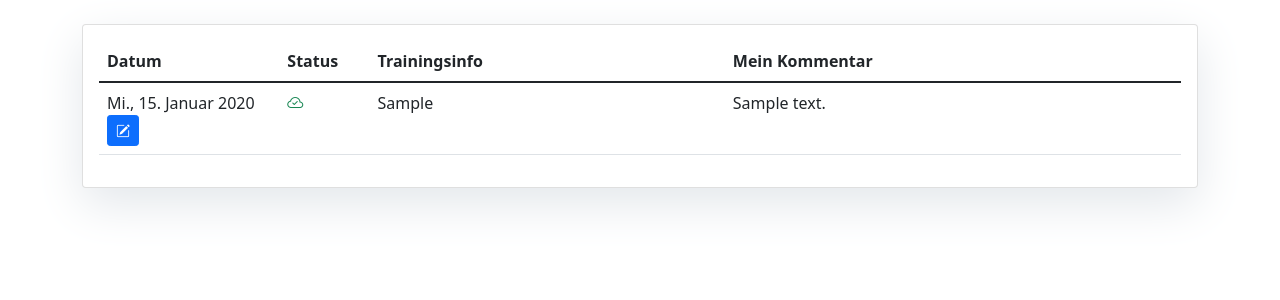
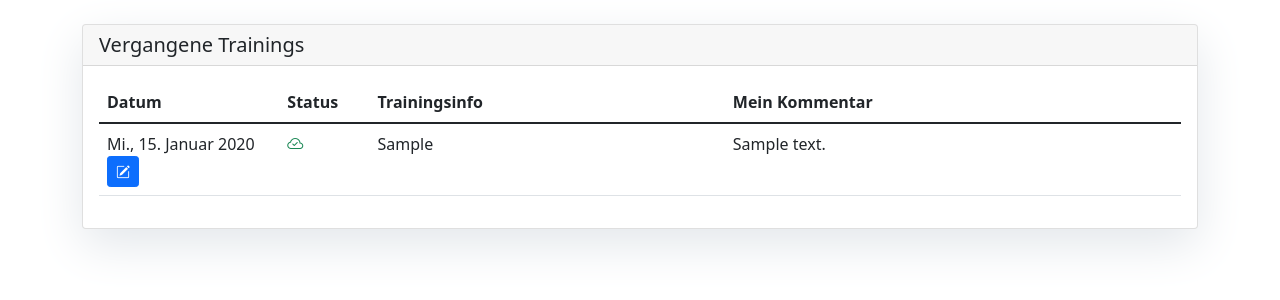
Before and after one commit to germannp/acbeo.ch, a Django app: page /trainings/my-signups/ in a window 1280 px wide. Shown: the part 56-356 px from the top of the page. Run offline with Django 3.2, Linux system fonts and the light colour scheme; a user stored in the database is signed in; tables that the repository leaves empty hold one stand-in row (values such as "Sample post").

Commit message:
List future and past signups in separate cards

```diff
--- a/trainings/templates/trainings/list_signups.html
+++ b/trainings/templates/trainings/list_signups.html
@@ -6,7 +6,13 @@
 
 <div class="row">
     <div class="col-md-12 mt-4 left">
+        {% for time, signups in future_and_past_signups.items %}
+        {% if signups %}
         <div class="card mb-4">
+            <h5 class="card-header">
+                {% if time == "future" %}Kommende Trainings
+                {% else %}Vergangene Trainings{% endif %}
+            </h5>
             <div class="card-body">
                 <table class="table table-hover">
                     <thead>
@@ -40,6 +46,8 @@
                 </table>
             </div>
         </div>
+        {% endif %}
+        {% endfor %}
     </div>
 </div>
 
--- a/trainings/tests.py
+++ b/trainings/tests.py
@@ -143,6 +143,7 @@ class SingupListTests(TestCase):
         self.assertTemplateUsed(response, "trainings/list_signups.html")
         self.assertContains(response, self.today.strftime("%a, %d. %B %Y"))
         self.assertNotContains(response, self.tomorrow.strftime("%a, %d. %B %Y"))
+        self.assertNotContains(response, "Vergangene Trainings")
         self.assertNotContains(response, self.yesterday.strftime("%a, %d. %B %Y"))
 
         self.client.force_login(self.pilot_b)
@@ -151,6 +152,7 @@ class SingupListTests(TestCase):
         self.assertTemplateUsed(response, "trainings/list_signups.html")
         self.assertContains(response, self.tomorrow.strftime("%a, %d. %B %Y"))
         self.assertNotContains(response, self.today.strftime("%a, %d. %B %Y"))
+        self.assertContains(response, "Vergangene Trainings")
         self.assertContains(response, self.yesterday.strftime("%a, %d. %B %Y"))
 
 
--- a/trainings/views.py
+++ b/trainings/views.py
@@ -28,11 +28,15 @@ class TrainingUpdateView(LoginRequiredMixin, generic.UpdateView):
 
 
 class SignupListView(LoginRequiredMixin, generic.ListView):
-    context_object_name = "signups"
+    context_object_name = "future_and_past_signups"
     template_name = "trainings/list_signups.html"
 
     def get_queryset(self):
-        return Signup.objects.filter(pilot=self.request.user)
+        signups = Signup.objects.filter(pilot=self.request.user)
+        today = datetime.now().date()
+        future_signups = [signup for signup in signups if signup.training.date >= today]
+        past_signups = [signup for signup in signups if signup.training.date < today]
+        return {"future": future_signups, "past": past_signups}
 
 
 class SignupCreateView(LoginRequiredMixin, SuccessMessageMixin, generic.CreateView):
```
